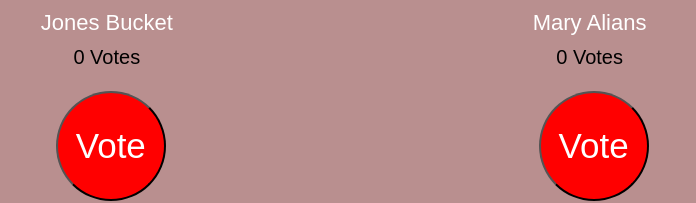
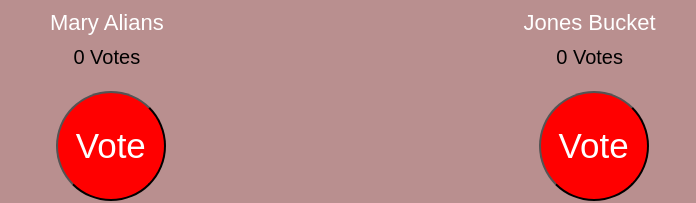
Before and after one commit to AdekeyeAdeniyi/Voting, a plain HTML site: page index.html in a window 1280 px wide. Shown: the part 414-617 px from the top of the page, 301-997 px from the left. Drawn offline with Linux system fonts and the light colour scheme.

Commit message:
change avatar names

```diff
--- a/index.html
+++ b/index.html
@@ -9,14 +9,14 @@
 		<h2>Agora Voting App</h2>
 			<div class="applicant-one">
 					<img src="img/avatar2.jpg"class="img img1" ait="Applicant-Image">
-					<p class="Applicant-Name" id="one"> Jones Bucket </p>
+					<p class="Applicant-Name" id="one"> Mary Alians </p>
                         <p id="Vote1" class="vote">0 Votes</p>
                 <button type="submit" id="vote-applicantOne" class="vote-applican"> Vote </button>
 
 			</div>
 			<div class="applicant-two">
 					<img src="img/avatar3.jpg" class="img" ait="Applicant-Image">
-					<p class="Applicant-Name" id="two">Mary Alians</p>
+					<p class="Applicant-Name" id="two">  Jones Bucket </p>
                           <p id="Vote2" class="vote">0 Votes</p>
 				<button type="submit" id="vote-applicantTwo" class="vote-applican"> Vote </button>
 
```
